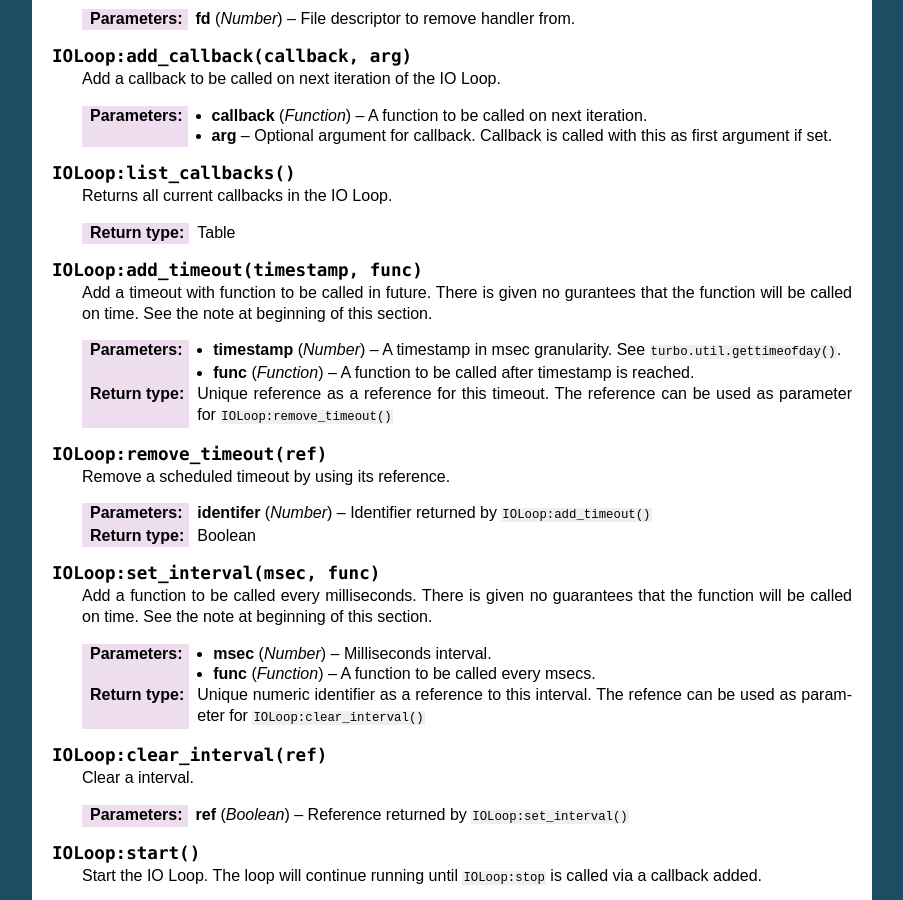
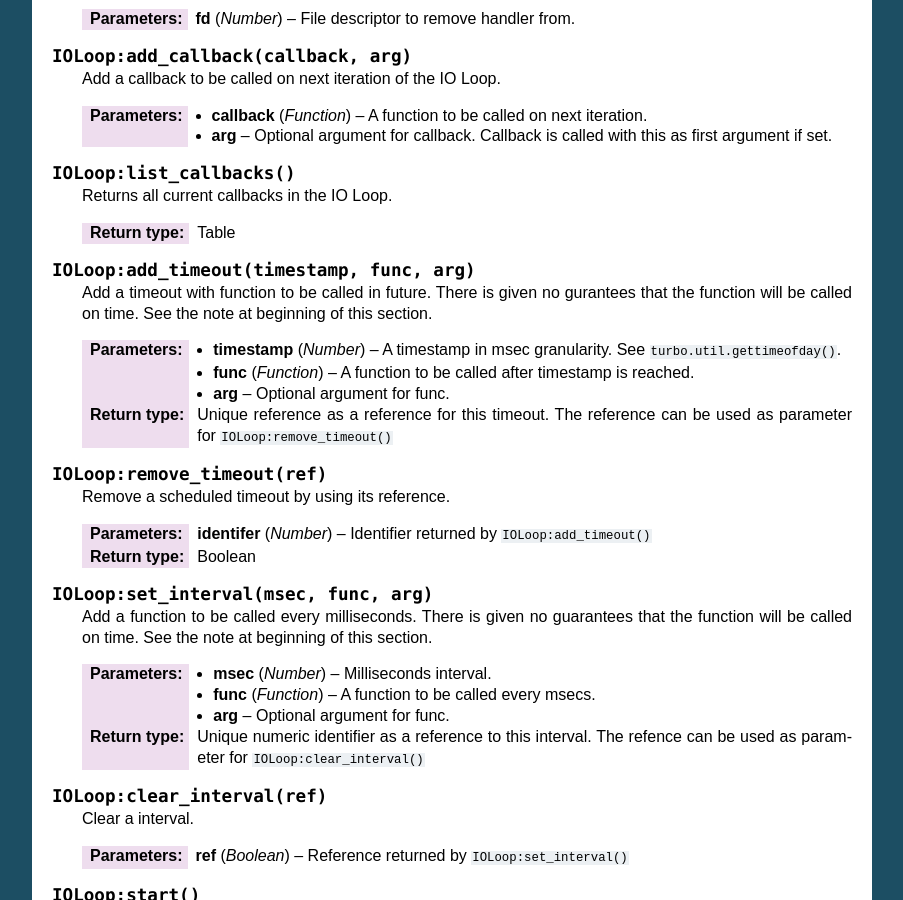
Before and after one commit to kernelsauce/turbo, a Sphinx documentation site: the page built from doc/ioloop.rst, in a window 1280 px wide and 900 px high, scrolled down 1231 px. Shown: the whole window, without its empty margins (198-1101 px from the left). Built offline with Sphinx 7.4.7, drawn with Linux system fonts in a browser that asks for light colours; pages that are not in the unit, such as notebooks, are missing from menus.

Commit message:
Updated ioloop rst, and added func arg to IOLoop:set_interval.

```diff
--- a/doc/ioloop.rst
+++ b/doc/ioloop.rst
@@ -83,7 +83,7 @@ and time interval callbacks. Heavily influenced by ioloop.py in the Tornado web
 
         :rtype: Table
 
-.. function:: IOLoop:add_timeout(timestamp, func)
+.. function:: IOLoop:add_timeout(timestamp, func, arg)
 
         Add a timeout with function to be called in future. There is given no gurantees that the function will be called
         on time. See the note at beginning of this section.
@@ -92,6 +92,7 @@ and time interval callbacks. Heavily influenced by ioloop.py in the Tornado web
         :type timestamp: Number
         :param func: A function to be called after timestamp is reached.
         :type func: Function
+        :param arg: Optional argument for func.
         :rtype: Unique reference as a reference for this timeout. The reference can be used as parameter for ``IOLoop:remove_timeout()``
 
 .. function:: IOLoop:remove_timeout(ref)
@@ -102,7 +103,7 @@ and time interval callbacks. Heavily influenced by ioloop.py in the Tornado web
         :type identifer: Number
         :rtype: Boolean
 
-.. function:: IOLoop:set_interval(msec, func)
+.. function:: IOLoop:set_interval(msec, func, arg)
 
         Add a function to be called every milliseconds. There is given no guarantees that the function will be called on time. See the note at beginning of this section.
 
@@ -110,6 +111,7 @@ and time interval callbacks. Heavily influenced by ioloop.py in the Tornado web
         :type msec: Number
         :param func: A function to be called every msecs.
         :type func: Function
+        :param arg: Optional argument for func.
         :rtype: Unique numeric identifier as a reference to this interval. The refence can be used as parameter for ``IOLoop:clear_interval()``
 
 .. function:: IOLoop:clear_interval(ref)
```
Also changed, not shown: 1 other file.
